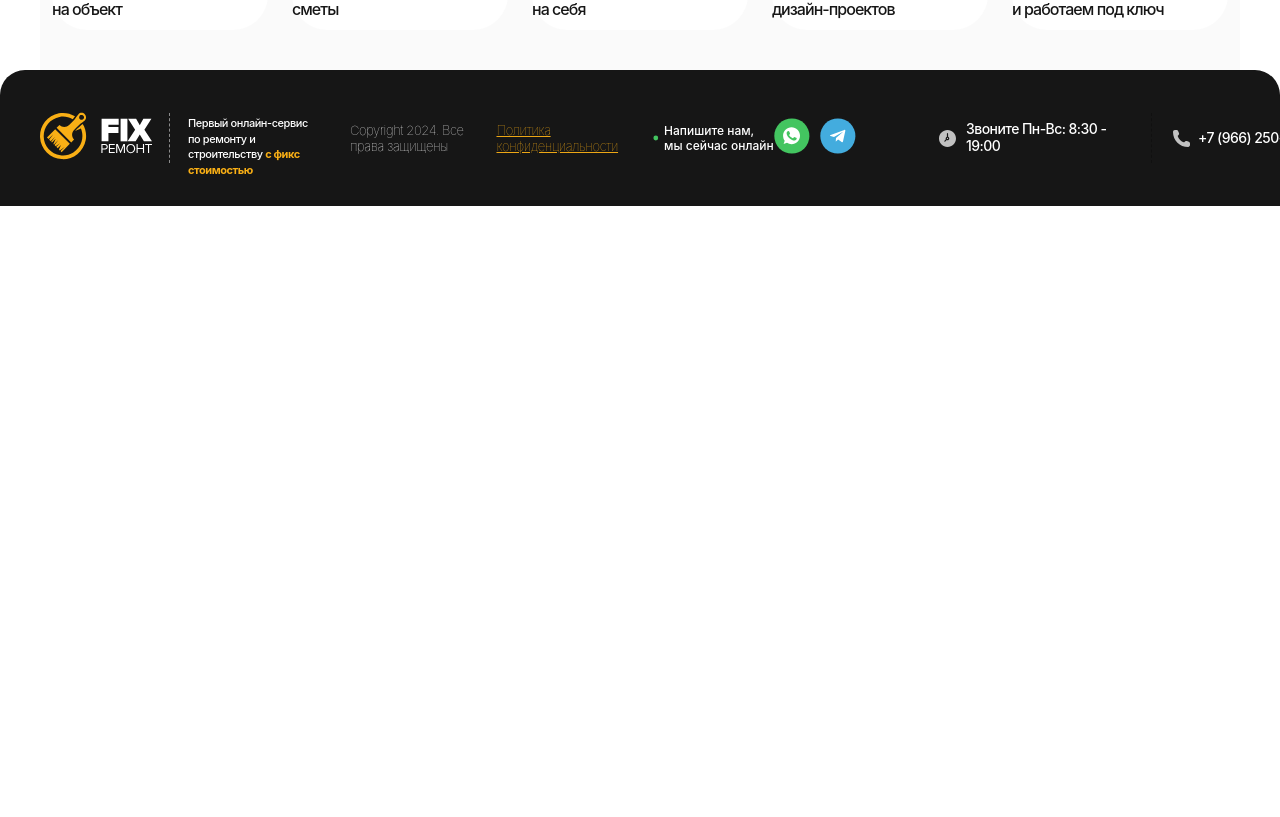
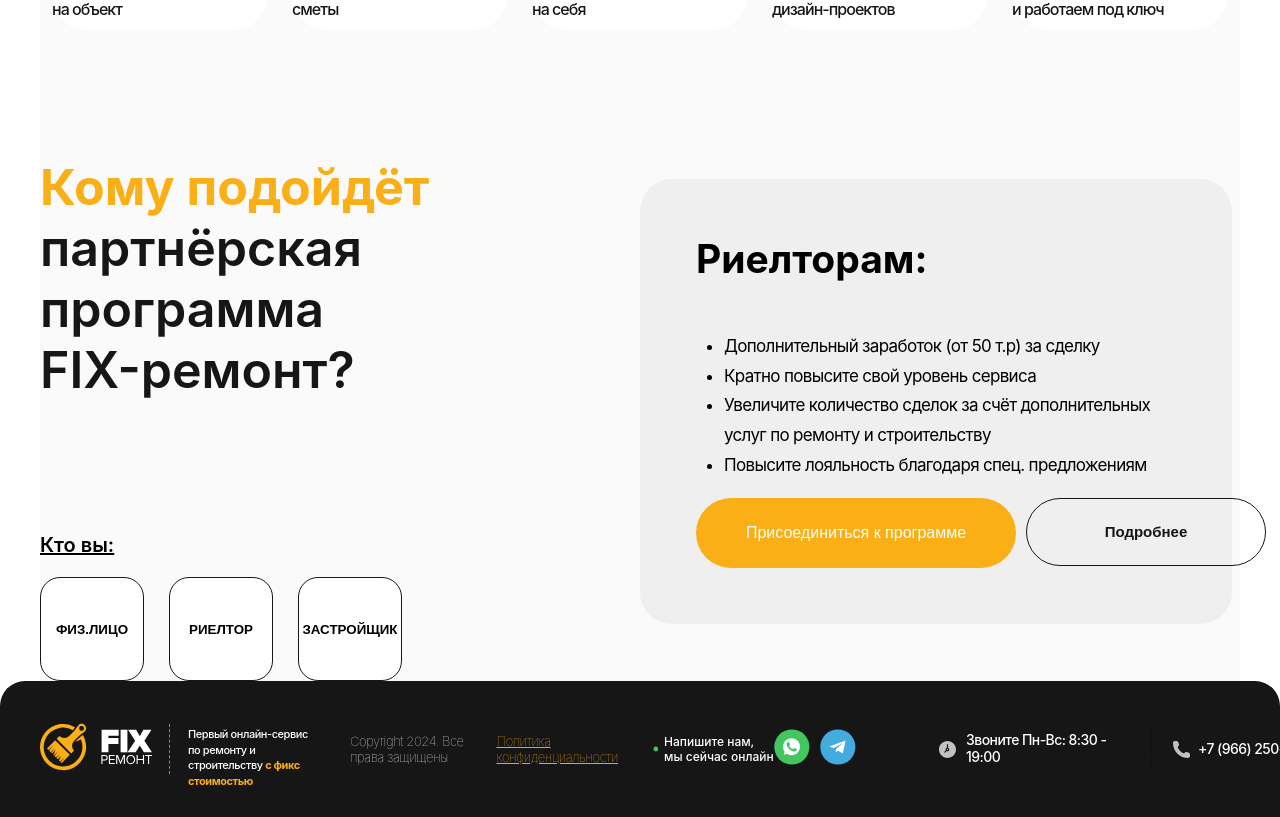
Before and after one commit to projacktor/FixR, a React (Vite) app: page /partnership in a window 1280 px wide. Shown: the part 978-1795 px from the top of the page. Before the commit the page ends 1184 px from the top, so only its background shows below. Built offline with nearby package versions, Linux system fonts and the light colour scheme.

Commit message:
Add Suit widget

```diff
--- /dev/null
+++ b/src/components/widgets/Suit/Suit.jsx
@@ -0,0 +1,48 @@
+import React from 'react';
+
+import "./style.scss";
+import OrangeButton from "../../shared/buttons/Orange_Button/OrangeButton.jsx";
+import CheckButton from "../../shared/buttons/CheckButton/CheckButton.jsx";
+
+function Suit() {
+    return (
+        <div className="suit_box">
+            <div id="left">
+                <h1>
+                    <b>Кому подойдёт</b>
+                    <br/>
+                    партнёрская программа
+                    <br/>
+                    FIX-ремонт?
+                </h1>
+                <div id="choice_container">
+                    <p>Кто вы:</p>
+                    <div id="choice_content">
+                        <button className="single_choice">ФИЗ.ЛИЦО</button>
+                        <button className="single_choice">РИЕЛТОР</button>
+                        <button className="single_choice">ЗАСТРОЙЩИК</button>
+                    </div>
+                </div>
+            </div>
+            <div id="right">
+                <h2>Риелторам:</h2>
+                <ul>
+                    <li>Дополнительный заработок (от 50 т.р) за сделку</li>
+                    <li>Кратно повысите свой уровень сервиса</li>
+                    <li>Увеличите количество сделок за счёт дополнительных услуг по ремонту и строительству</li>
+                    <li>Повысите лояльность благодаря спец. предложениям</li>
+                </ul>
+                <div id="button_boxes">
+                    <div id="button_wrapper1">
+                        <OrangeButton text="Присоединиться к программе"/>
+                    </div>
+                    <div id="button_wrapper2">
+                        <CheckButton text="Подробнее"/>
+                    </div>
+                </div>
+            </div>
+        </div>
+    );
+}
+
+export default Suit;
--- /dev/null
+++ b/src/components/widgets/Suit/style.scss
@@ -0,0 +1,90 @@
+.suit_box {
+  display: flex;
+  flex-direction: row;
+  align-items: center;
+  width: 100%;
+
+  #left, #right {
+    display: flex;
+    flex-direction: column;
+  }
+
+  #left {
+    align-items: flex-start;
+    gap: 5rem;
+    width: 50%;
+
+    #choice_container {
+      p {
+        font-size: 20px;
+        font-weight: 600;
+        color: black;
+        text-decoration: underline;
+      }
+
+      #choice_content {
+        display: flex;
+        flex-direction: row;
+        align-items: center;
+        gap: 25px;
+        width: 24rem;
+
+        .single_choice {
+          width: 6.5rem;
+          height: 6.5rem;
+          padding: 0;
+          font-weight: 600;
+          background: white;
+          border: #161616 solid 1px;
+          border-radius: 20px;
+
+          &:hover {
+            background: #161616;
+            color: white;
+          }
+        }
+      }
+    }
+  }
+
+  #right {
+    width: 40%;
+    padding: 3.5rem;
+    background: #EFEFEF;
+    border-radius: 32px;
+
+    h2 {
+      margin-top: 0;
+      font-size: 39px;
+    }
+
+    ul {
+      font-size: 17px;
+      line-height: 175%;
+      letter-spacing: -0.04em;
+      padding-inline-start: 28px;
+    }
+
+    li {
+      max-width: 29rem;
+    }
+
+    #button_boxes {
+      display: flex;
+      flex-direction: row;
+      gap: 10px;
+
+      button {
+        padding: 1.5rem;
+      }
+      #button_wrapper1 button {
+        width: 20rem;
+        height: inherit;
+      }
+
+      #button_wrapper2 button {
+        width: 15rem;
+      }
+    }
+  }
+}
--- a/src/pages/Partnership/Partnership.jsx
+++ b/src/pages/Partnership/Partnership.jsx
@@ -4,6 +4,7 @@
 import openLink from "../../components/functions/openLink.js";
 import OrangeButton from "../../components/shared/buttons/Orange_Button/OrangeButton.jsx";
 import HomeBullets from "../../components/widgets/Home Bullets/HomeBullets.jsx";
+import Suit from "../../components/widgets/Suit/Suit.jsx";
 import linkImg from "../../../public/assets/svg/linkImg.svg";
 
 function Partnership() {
@@ -45,7 +46,7 @@
 
             <HomeBullets/>
 
-
+            <Suit/>
         </main>
     );
 }
```
